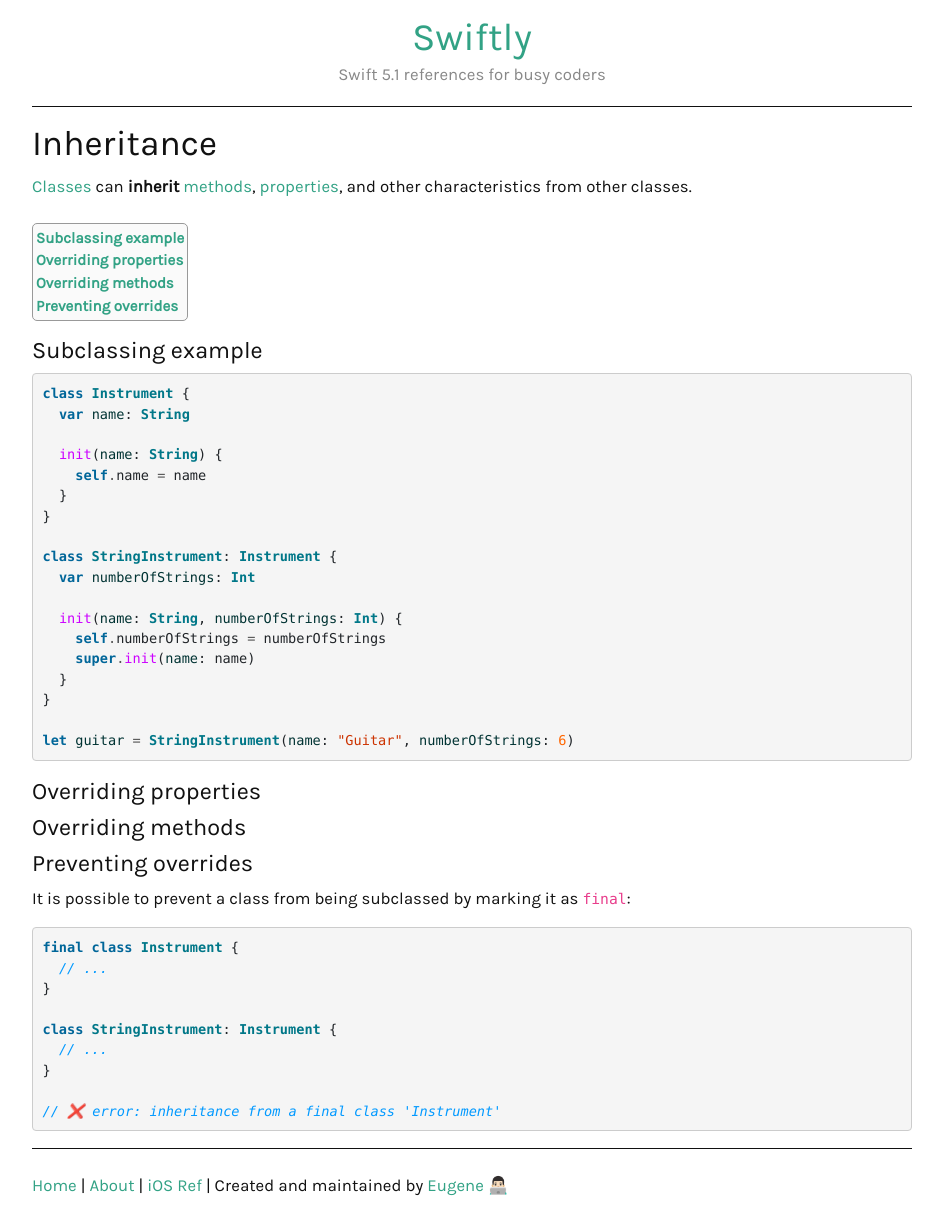
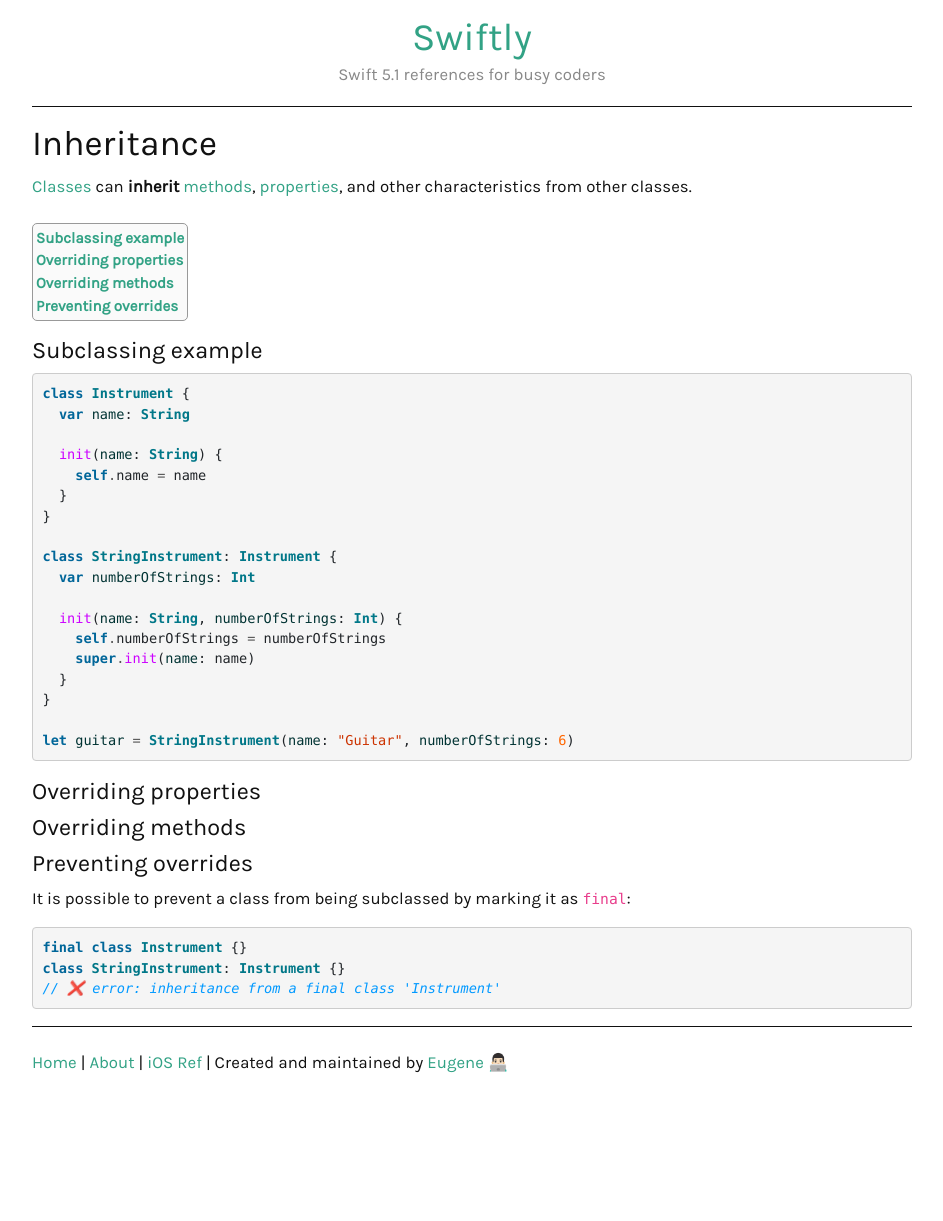
Before and after one commit to ebelinski/swiftly, a Jekyll site: the page built from inheritance.md, in a window 1280 px wide. Shown: the whole page, without its empty margins (168-1111 px from the left). Built offline with Jekyll 4.4.1, drawn with Linux system fonts in a browser that asks for light colours; comment, search, counter and statistics services are not loaded; after the commit the page ends 1099 px from its top, so only the background shows below that.

Commit message:
simplified example

````diff
--- a/inheritance.md
+++ b/inheritance.md
@@ -44,13 +44,7 @@ let guitar = StringInstrument(name: "Guitar", numberOfStrings: 6)
 It is possible to prevent a class from being subclassed by marking it as `final`:
 
 ```swift
-final class Instrument {
-  // ...
-}
-
-class StringInstrument: Instrument {
-  // ...
-}
-
+final class Instrument {}
+class StringInstrument: Instrument {}
 // ❌ error: inheritance from a final class 'Instrument'
 ```
````
